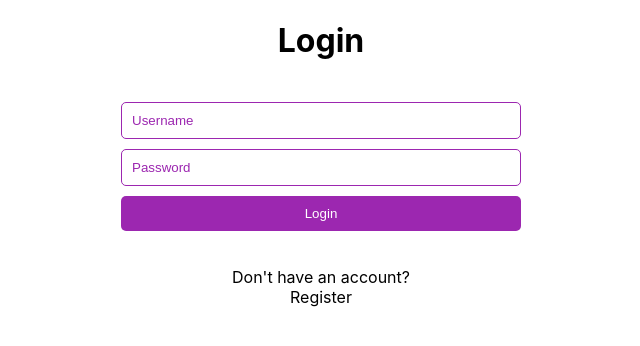
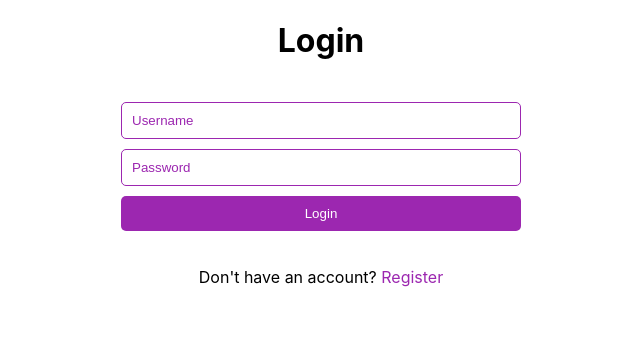
Before and after one commit to priyanair9/chat-app, a React (Create React App) app in the folder client/: page / in a window 1280 px wide. Shown: the top 346 px of the page, without its empty margins (319-959 px from the left). Built offline with nearby package versions, Linux system fonts and the light colour scheme.

Commit message:
Fixed redirect links

```diff
--- a/client/src/App.css
+++ b/client/src/App.css
@@ -89,7 +89,14 @@
   transition: .5s;
 }
 
+.redirect-link {
+  color: #9c27b0;
+  text-decoration: none;
+}
 
+.redirect-link:hover {
+  color: #cfa4f0;
+}
 
 
 /* Container for chat layout */
--- a/client/src/pages/LoginPage.js
+++ b/client/src/pages/LoginPage.js
@@ -1,4 +1,5 @@
 import React from 'react';
+import {Link} from 'react-router-dom'
 
 function LoginPage(props) {
     return (
@@ -9,7 +10,7 @@ function LoginPage(props) {
                 <input type="password" name="password" size="30" placeholder="Password"></input>
                 <button>Login</button>
             </form>
-            <p>Don't have an account?<div>Register</div></p>
+            <p>Don't have an account? <Link to={"/register"} className='redirect-link'>Register</Link></p>
         </div>
     );
 }
--- a/client/src/pages/RegisterPage.js
+++ b/client/src/pages/RegisterPage.js
@@ -1,5 +1,6 @@
 import React, { useState } from 'react';
 import axios from 'axios';
+import {Link} from 'react-router-dom'
 
 function RegisterPage(props) {
     const [formData, setFormData] = useState({
@@ -40,7 +41,7 @@ function RegisterPage(props) {
                 <input type="password" name="confirm-password" size="30" placeholder="Confirm password"></input>
                 <button>Create Account</button>
             </form>
-            <p>Already have an account?<div>Login</div></p>
+            <p>Already have an account? <Link to={"/login"} className='redirect-link'>Login</Link></p>
         </div>
     );
 }
```
